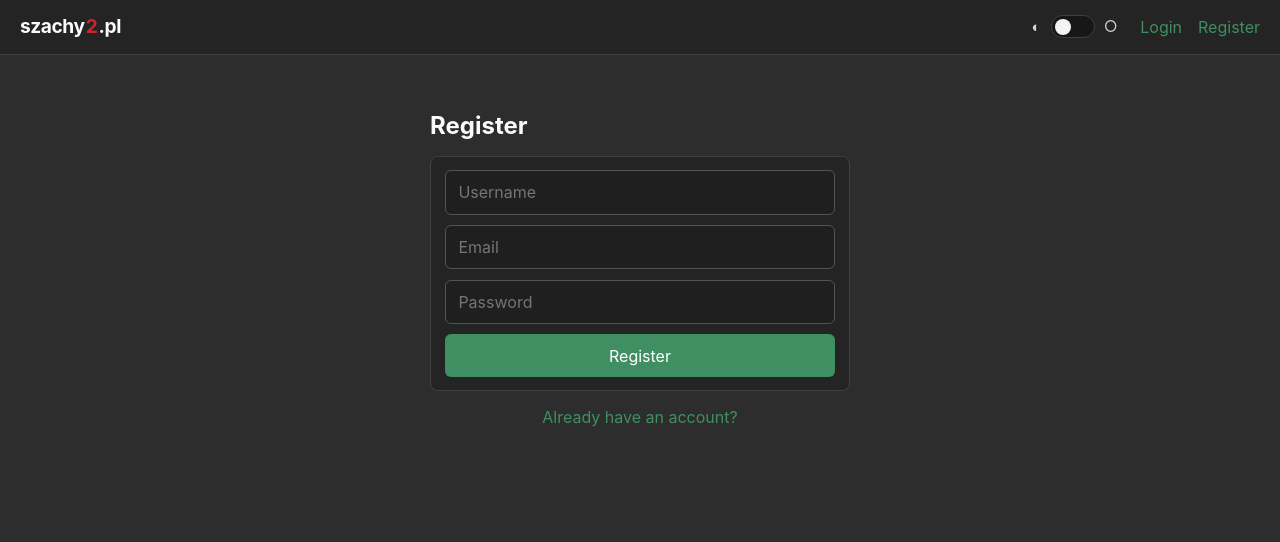
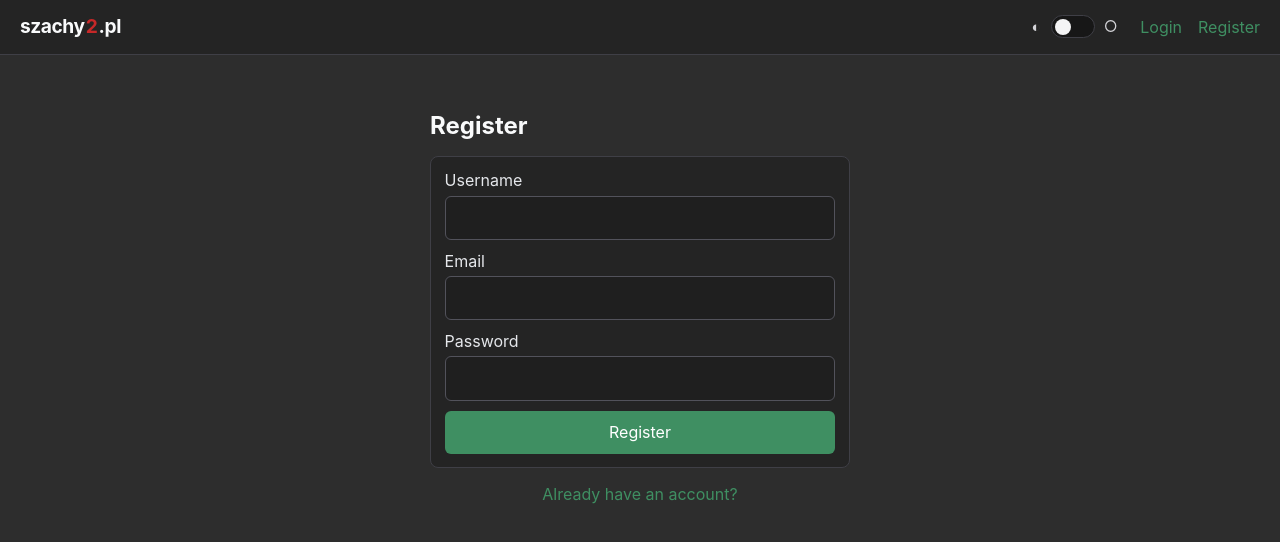
Before and after one commit to Erem32/Chess, a React (Vite) app in the folder frontend/: page /register in a window 1280 px wide. Shown: the top 542 px of the page. Built offline with nearby package versions, Linux system fonts and the light colour scheme; no server answers.

Commit message:
Improve accessibility and feedback on authentication forms

```diff
--- a/frontend/src/pages/LoginPage.jsx
+++ b/frontend/src/pages/LoginPage.jsx
@@ -1,5 +1,5 @@
 import { useState } from "react";
-import { Link, useNavigate } from "react-router-dom";
+import { Link, useLocation, useNavigate } from "react-router-dom";
 
 import { getCurrentUser, loginUser } from "../api/auth.js";
 import { clearAuthToken, setAuthToken } from "../api/session.js";
@@ -7,13 +7,17 @@ import { useAuth } from "../context/AuthContext.jsx";
 
 export default function LoginPage() {
   const navigate = useNavigate();
+  const location = useLocation();
   const { login } = useAuth();
   const [form, setForm] = useState({ username_or_email: "", password: "" });
   const [error, setError] = useState("");
+  const [isSubmitting, setIsSubmitting] = useState(false);
 
   async function handleSubmit(event) {
     event.preventDefault();
+    if (isSubmitting) return;
     setError("");
+    setIsSubmitting(true);
     clearAuthToken();
     try {
       const data = await loginUser(form);
@@ -32,17 +36,28 @@ export default function LoginPage() {
       navigate("/dashboard");
     } catch (err) {
       setError(err.message);
+    } finally {
+      setIsSubmitting(false);
     }
   }
 
   return (
     <section className="auth-page">
       <h1>Login</h1>
-      <form onSubmit={handleSubmit} className="form-card">
-        <input placeholder="Username or email" value={form.username_or_email} onChange={(event) => setForm({ ...form, username_or_email: event.target.value })} />
-        <input placeholder="Password" type="password" value={form.password} onChange={(event) => setForm({ ...form, password: event.target.value })} />
-        {error && <p className="error">{error}</p>}
-        <button type="submit">Login</button>
+      {location.state?.registrationComplete && (
+        <p className="auth-notice" role="status">Account created. You can now log in.</p>
+      )}
+      <form onSubmit={handleSubmit} className="form-card" aria-busy={isSubmitting}>
+        <div className="auth-field">
+          <label htmlFor="login-identity">Username or email</label>
+          <input id="login-identity" name="username_or_email" autoComplete="username" required value={form.username_or_email} onChange={(event) => setForm({ ...form, username_or_email: event.target.value })} />
+        </div>
+        <div className="auth-field">
+          <label htmlFor="login-password">Password</label>
+          <input id="login-password" name="password" type="password" autoComplete="current-password" required value={form.password} onChange={(event) => setForm({ ...form, password: event.target.value })} />
+        </div>
+        {error && <p className="error auth-error" role="alert">{error}</p>}
+        <button type="submit" disabled={isSubmitting}>{isSubmitting ? "Logging in..." : "Login"}</button>
       </form>
       <p><Link to="/register">Create an account</Link></p>
     </section>
--- a/frontend/src/pages/RegisterPage.jsx
+++ b/frontend/src/pages/RegisterPage.jsx
@@ -7,27 +7,41 @@ export default function RegisterPage() {
   const navigate = useNavigate();
   const [form, setForm] = useState({ username: "", email: "", password: "" });
   const [error, setError] = useState("");
+  const [isSubmitting, setIsSubmitting] = useState(false);
 
   async function handleSubmit(event) {
     event.preventDefault();
+    if (isSubmitting) return;
     setError("");
+    setIsSubmitting(true);
     try {
       await registerUser(form);
-      navigate("/login");
+      navigate("/login", { replace: true, state: { registrationComplete: true } });
     } catch (err) {
       setError(err.message);
+    } finally {
+      setIsSubmitting(false);
     }
   }
 
   return (
     <section className="auth-page">
       <h1>Register</h1>
-      <form onSubmit={handleSubmit} className="form-card">
-        <input placeholder="Username" value={form.username} onChange={(event) => setForm({ ...form, username: event.target.value })} />
-        <input placeholder="Email" type="email" value={form.email} onChange={(event) => setForm({ ...form, email: event.target.value })} />
-        <input placeholder="Password" type="password" value={form.password} onChange={(event) => setForm({ ...form, password: event.target.value })} />
-        {error && <p className="error">{error}</p>}
-        <button type="submit">Register</button>
+      <form onSubmit={handleSubmit} className="form-card" aria-busy={isSubmitting}>
+        <div className="auth-field">
+          <label htmlFor="register-username">Username</label>
+          <input id="register-username" name="username" autoComplete="username" required value={form.username} onChange={(event) => setForm({ ...form, username: event.target.value })} />
+        </div>
+        <div className="auth-field">
+          <label htmlFor="register-email">Email</label>
+          <input id="register-email" name="email" type="email" autoComplete="email" required value={form.email} onChange={(event) => setForm({ ...form, email: event.target.value })} />
+        </div>
+        <div className="auth-field">
+          <label htmlFor="register-password">Password</label>
+          <input id="register-password" name="password" type="password" autoComplete="new-password" required value={form.password} onChange={(event) => setForm({ ...form, password: event.target.value })} />
+        </div>
+        {error && <p className="error auth-error" role="alert">{error}</p>}
+        <button type="submit" disabled={isSubmitting}>{isSubmitting ? "Creating account..." : "Register"}</button>
       </form>
       <p><Link to="/login">Already have an account?</Link></p>
     </section>
--- a/frontend/src/styles/index.css
+++ b/frontend/src/styles/index.css
@@ -212,6 +212,30 @@ input {
 
 .auth-page .form-card {
   width: 100%;
+}
+
+.auth-field {
+  display: grid;
+  gap: 0.35rem;
+}
+
+.auth-page .auth-notice,
+.auth-page .auth-error {
+  margin: 0;
+  text-align: left;
+}
+
+.auth-page .auth-error {
+  color: #fca5a5;
+}
+
+:root[data-theme="light"] .auth-page .auth-error {
+  color: #991b1b;
+}
+
+.auth-page :is(input, button, a):focus-visible {
+  outline: 3px solid #60a5fa;
+  outline-offset: 2px;
 }
 
 .auth-page > p {
```
